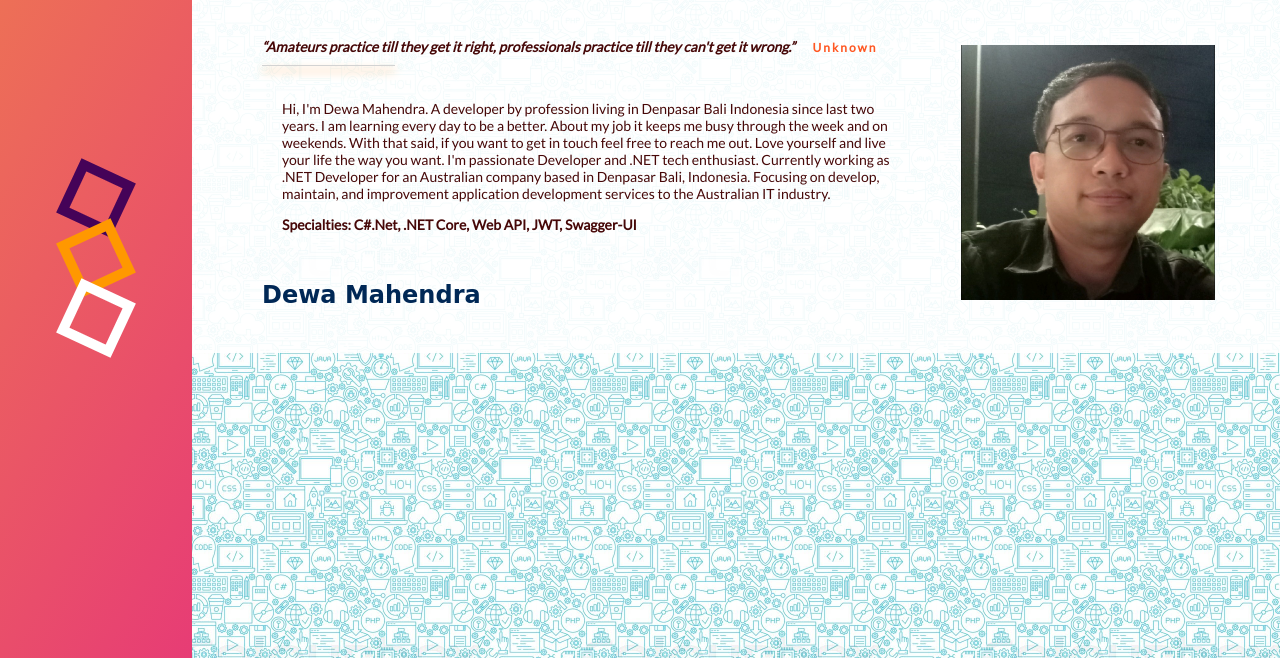
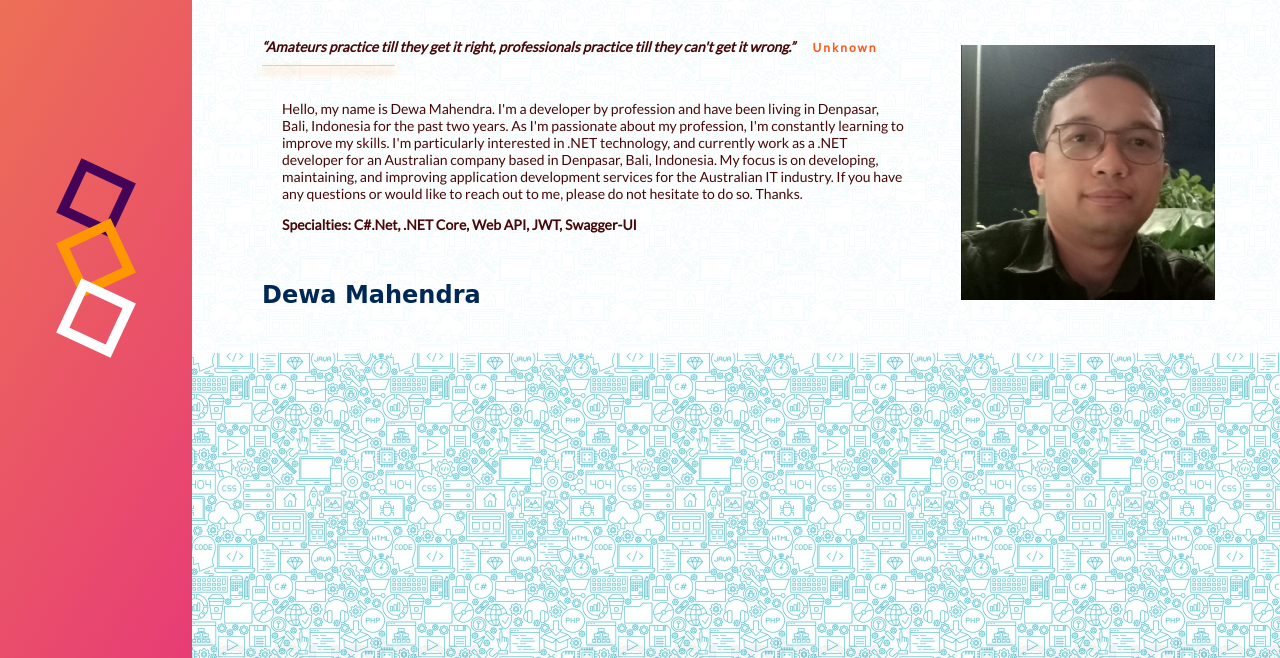
Before and after one commit to mahendraputra21/intro, a plain HTML site: page about.html in a window 1280 px wide. Shown: the part 142-800 px from the top of the page. Drawn offline with nearby package versions, Linux system fonts and the light colour scheme; a web font is replaced by a local one.

Commit message:
Update about.html

```diff
--- a/about.html
+++ b/about.html
@@ -72,12 +72,7 @@
               <div class="line"></div>
               <div class="detail">
                     <p>
-                      Hi, I'm Dewa Mahendra. A developer by profession living in Denpasar Bali Indonesia since last two years.
-                      I am learning every day to be a better. About my job it keeps me busy through the week and on weekends.
-                      With that said, if you want to get in touch feel free to reach me out. Love yourself and live your life the way you
-                      want. I'm passionate Developer and .NET tech enthusiast.
-                      Currently working as .NET Developer for an Australian company based in Denpasar Bali, Indonesia.
-                      Focusing on develop, maintain, and improvement application development services to the Australian IT industry.
+                      Hello, my name is Dewa Mahendra. I'm a developer by profession and have been living in Denpasar, Bali, Indonesia for the past two years. As I'm passionate about my profession, I'm constantly learning to improve my skills. I'm particularly interested in .NET technology, and currently work as a .NET developer for an Australian company based in Denpasar, Bali, Indonesia. My focus is on developing, maintaining, and improving application development services for the Australian IT industry. If you have any questions or would like to reach out to me, please do not hesitate to do so. Thanks.
                     </p>
                     <p><b>Specialties: C#.Net, .NET Core, Web API, JWT, Swagger-UI</b></p>
                   </p>
```
